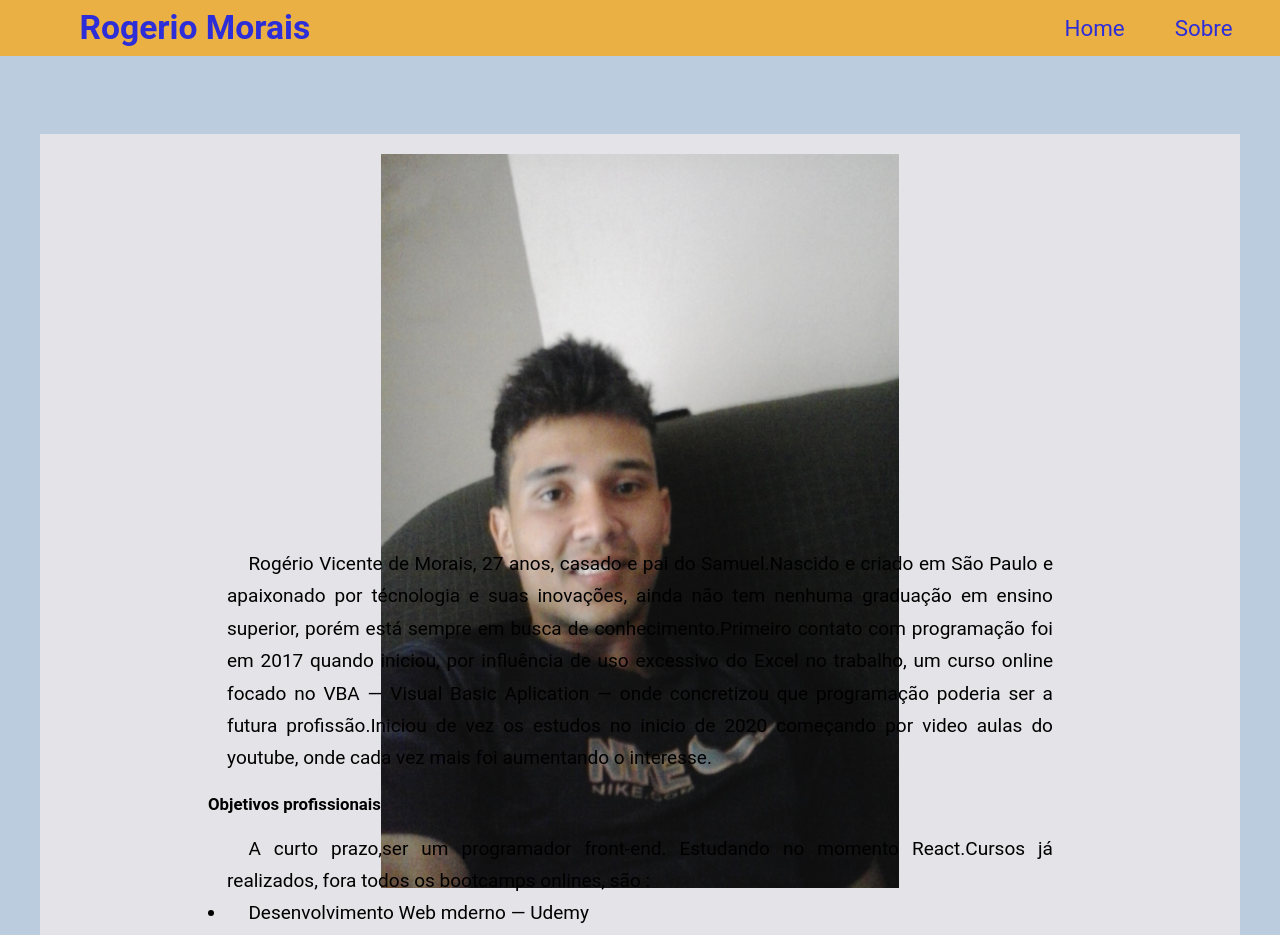
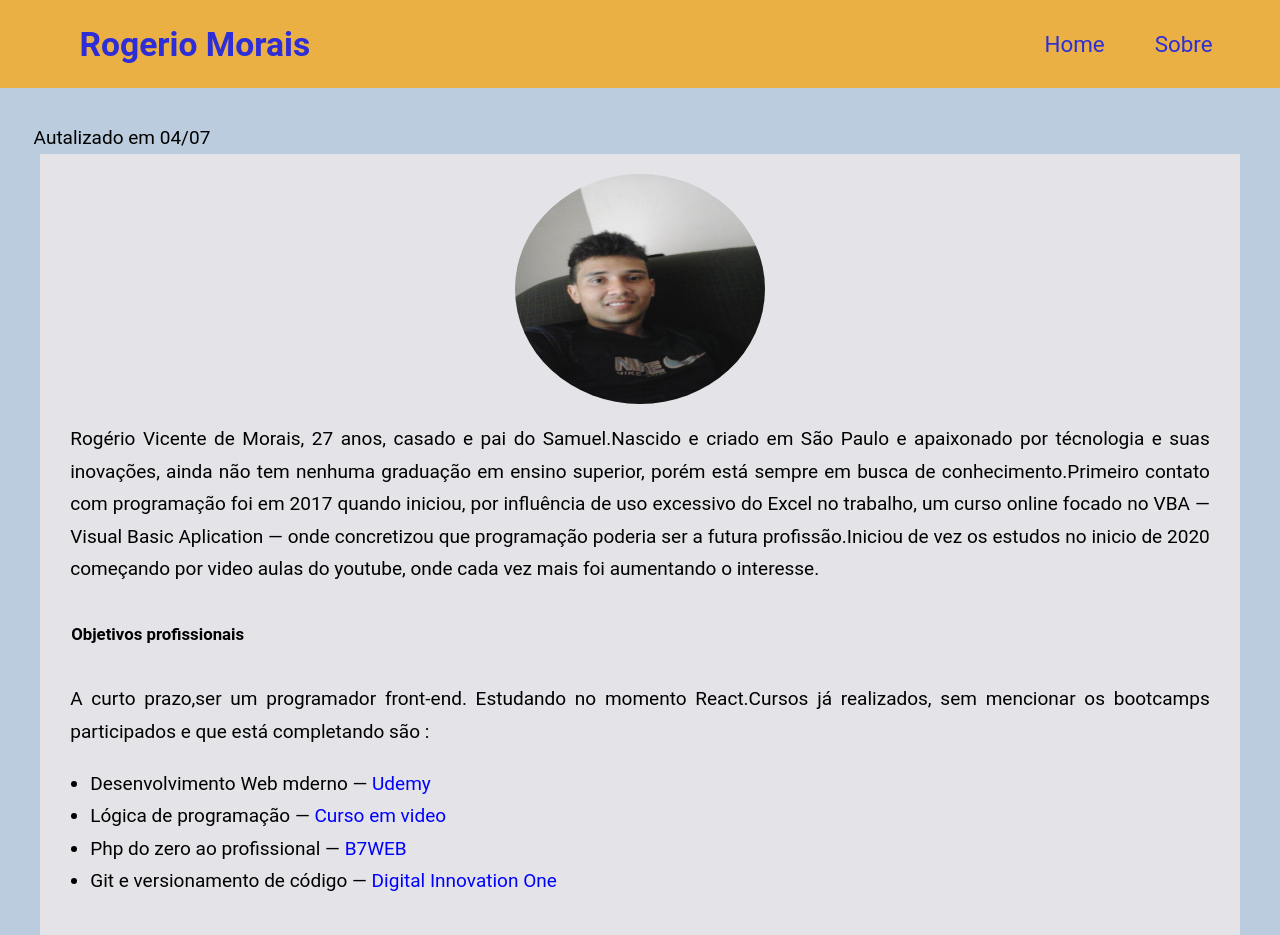
Before and after one commit to RogerioVM/page-personal, a React (Create React App) app in the folder front/: page /Sobre in a window 1280 px wide. Shown: the top 935 px of the page. Built offline with nearby package versions, Linux system fonts and the light colour scheme.

Commit message:
Estilizando página sobre

```diff
--- a/front/src/global.css
+++ b/front/src/global.css
@@ -30,7 +30,6 @@ body {
  .global-component p {
      text-align: justify;
      line-height: 1.7em;
-     text-indent: 2ch;
      font-size: clamp(1.7em, 1em + 2vw, 0.5em);
  }
 
@@ -84,7 +83,7 @@ body {
 }
 
 @media (min-width:0) and (max-width: 475px) {
-       .l-component {
+       .global-component {
         position: absolute;
         width: 100vw;
     }
--- a/front/src/pages/Main/Partials/main.js
+++ b/front/src/pages/Main/Partials/main.js
@@ -41,7 +41,7 @@ return (
         <p>
             Ainda não sei dizer, claro, se há um tempo certo a estar apto a ser um programador.Isso depende
             de uma série de fatores que jamais conseguirei menciona-los.Porém, meu desenvolvimento é
-            como similar a uma gangorra. Sobe, desce, às vezes acho que estou em cima, e outrora parece que vejo tudo
+            similar a uma gangorra. Sobe, desce, às vezes acho que estou em cima, e outrora parece que vejo tudo
             de baixo. Ao mergulhar nesse objetivo, vejo que muitos dos programadores hoje bem sucedidos tiveram a mesma
             dificuldade.Óbvio, não é incomum encontrarmos dificuldades em qualquer ramo da vida e, como em muitas outras áreas,
             muitos acabam desistindo.Respeito a decisão e opinião de cada um, mas assim como em outras situações na minha vida, costumo ser meio teimoso — e encaro isso para muitos casos como uma grande vantagem.
@@ -57,13 +57,13 @@ return (
         <h2  className="main__titles-secondary">Progredindo</h2>
 
         <p>
-        A fim de impulssionar meus conhecimentos de Javascript, decidi adicionar algo de impacto na linguagem. Algo que ao mesmo tempo sendo uma novidade, fosse também uma forma de ajudar no entendimento de Javascript. Foi então que, com dois meses de estudos, me inscrevi na semana Omnistack da <Link onClick={() => window.open('https://rocketseat.com.br/')}>Rocketseat</Link>,evento em que faríamos um projeto do zero com Node, React e React Native. Resultado: também me apaixonei por essa biblioteca — inclusive resolvi subir esse pequeno projeto utilizando o React para fins de prática. Óbvio que algumas partes estavam avançadas para mim, mas mesmo com algumas dificuldades consegui concluir o projeto e aprendi muito com o Diego Fernandez (CTO e pofessor no evento).Estou praticando e estudando dia após dia essa biblioteca, e pretendo me especializar nela usá-la como uma espécie de cartão de visitas no front-end.
+        A fim de impulssionar meus conhecimentos de Javascript, decidi adicionar algo de impacto na linguagem. Algo que ao mesmo tempo sendo uma novidade, fosse também uma forma de ajudar no entendimento de Javascript. Foi então que, com dois meses de estudos, me inscrevi na semana Omnistack da <Link onClick={() => window.open('https://rocketseat.com.br/')}>Rocketseat</Link>,evento em que faríamos um projeto do zero com Node, React e React Native. Resultado: também me apaixonei por essa biblioteca — inclusive resolvi subir esse pequeno projeto utilizando o React para fins de prática. Óbvio que algumas partes estavam avançadas para mim, mas mesmo com algumas dificuldades consegui concluir o projeto e aprendi muito com o Diego Fernandez (CTO e pofessor no evento).Estou praticando e estudando dia após dia essa biblioteca, e pretendo me especializar e usá-la como uma espécie de cartão de visitas no front-end.
         </p>
 
         <h2  className="main__titles-secondary">Mudando para crescer mais</h2>
 
         <p>
-            Ao passar do tempo e estudando em média 3hs por dia, percebi que somente o front-end estava me limitando ao acompanhamento dos procedimentos tornando inevitável a necessidade de conhecimentos, ainda que básicos, no back-end. Já tinha tido a experiência da semana Omnistack com o Node, o que me motivou a estudar mais e aprender o básico deste interpretador.Porém, me indicaram um curso denominado <Link onClick={() => window.open('https://b7web.com.br/php/')}>PHP do zero ao profissional</Link>, e resolvi fazê-lo com o intuito de me especializar em uma linguagem do back-end, e também após muita pesquisa constatei que o curso nos passa desde os principios básicos até ao avançado de desenvolvimento como um todo — ótimo curso por sinal. No momento React e PHP são meu foco para acrescentar e tentar de inicio meu passaporte rumo ao primeiro emprego.Me identifiquei com o curso, acrescentei muito mais conhecimento e ao começar com o PHP, realmente foi quando percebi que não é apenas momento, não é só uma empolgação momentânea, eu realmente levo jeito para programar.O PHP me parece um tanto que amigável, apesar de uma sintaxe totalmente diferente do que até então eu estava mais acostumado.
+            Ao passar do tempo e estudando em média 3hs por dia, percebi que somente o front-end estava me limitando ao acompanhamento dos procedimentos tornando inevitável a necessidade de conhecimentos, ainda que básicos, no back-end. Já tinha tido a experiência da semana Omnistack com o Node, o que me motivou a estudar mais e aprender o básico deste interpretador.Porém, me indicaram um curso denominado <Link onClick={() => window.open('https://b7web.com.br/php/')}>PHP do zero ao profissional</Link>, e resolvi fazê-lo com o intuito de me especializar em uma linguagem do back-end, e também após muita pesquisa constatei que o curso nos passa desde os principios básicos até ao avançado de desenvolvimento como um todo — ótimo curso por sinal. No momento React e PHP são meu foco para acrescentar e tentar de inicio meu passaporte rumo ao primeiro emprego.Me identifiquei com o curso, acrescentei muito mais conhecimento e ao começar com o PHP, realmente foi quando percebi que não é apenas momento, não é só uma empolgação momentânea, eu realmente tenho a paciência e disposição para aprender a programar.O PHP me parece um tanto que amigável, apesar de uma sintaxe totalmente diferente do que até então eu estava mais acostumado.
 
         </p>
 
@@ -72,7 +72,7 @@ return (
         <p>
             É natural que, ingressando em qualquer novidade na vida, tenhamos dúvidas e questões ainda não muito claras em nossas mentes. No meu caso, acredito que não diferente de muitos, o que mais deixa um ponto de interrogação é: Afinal, não tendo um diploma, quando posso realmente dizer se sou ou não um programador? Preciso ter inúmeros projetos no github, de autoria própria e que revolucionem? Bom, por mais que existam conteúdos para nos direcionar e dar dicas sobre dúvidas
             como essas, realmente me pergunto quando ou se já posso me chamar de desenvolvedor. O tão esperado emprego na área serviria como chave para confirmação e passagem direta para a especialização, mas com a concorrência grande e ainda a pouca ( ou talvez nenhuma ) experiência me coloquem em desvantagem.
-            Outra grande dúvida que me deixa um tanto que curioso é a escolha das linguagens para eu aprender.Com tanto conteúdo e tanta informação de fácil acesso, fica complicado para alguém transbordando entusiasmo e disposição escolher a stack certa.Óbviamente sou ciente de que nem o mais renomado desenvolvedor do mundo, com anos de experiência, será um expert em todas as linguagens que existem.Impossível. Por isso que eu tento focar, focar e focar nas que mais me identifico e nas que mais consigo absorver os conceitos.Percebo certos preconceitos entre uma linguagem e outra.Algumas já estão, segundo a opinião de muitos, com os dias contados.É dificil saber, pois as inovações técnologicas crescem num ritmo aluscinante.Com toda a certeza acredito que temos que estar em constante evolução e atualização, mas o que mais tento é manter meu foco nas que estou estudando e ter ao menos uma ou duas, ou o suficiente para me especializar e ingressar no mercado.
+            Outra grande dúvida que me deixa um tanto que curioso é a escolha das linguagens para eu aprender.Com tanto conteúdo e tanta informação de fácil acesso, fica complicado para alguém transbordando de entusiasmo e disposição escolher a stack certa.Óbviamente sou ciente de que nem o mais renomado desenvolvedor do mundo, com anos de experiência, será um expert em todas as linguagens que existem.Impossível. Por isso que eu tento focar, focar e focar nas que mais me identifico e nas que mais consigo absorver os conceitos.Percebo certos preconceitos entre uma linguagem e outra.Algumas já estão, segundo a opinião de muitos, com os dias contados.É dificil saber, pois as inovações técnologicas crescem num ritmo aluscinante.Com toda a certeza acredito que temos que estar em constante evolução e atualização, mas o que mais tento é manter meu foco nas que estou estudando e ter ao menos uma ou duas, ou o suficiente para me especializar e ingressar no mercado.
         </p>
 
         <h2  className="main__titles-secondary">Conclusão</h2>
--- a/front/src/pages/Sobre/index.js
+++ b/front/src/pages/Sobre/index.js
@@ -1,8 +1,10 @@
 import React from 'react';
 import Header from '../Main/Partials/header';
+import { Link } from 'react-router-dom';
 import '../Main/Styles/header.css';
 import '../../global.css';
-import './style.css'
+import './sobre.css';
+import '../Main/Styles/main.css'
 import Footer from '../Main/Partials/footer'
 import Photo from '../assets/photo.jpg'
 
@@ -14,8 +16,10 @@ export default function Sobre() {
         <div className="global-component">
             <Header></Header>
             <main>
+    <div><p>Autalizado em 04/07</p></div>
+
              <div className="main__container center">
-                    <div className="other-photo">
+                    <div className="other-page-photo">
                         <img  src={Photo} alt=""/>
                     </div>
                     <p>
@@ -31,13 +35,36 @@ export default function Sobre() {
                     <h2>Objetivos profissionais</h2>
 
                     <p>
-                        A curto prazo,ser um programador front-end. Estudando no momento React.Cursos já realizados, fora
-                        todos os bootcamps onlines, são :
+                        A curto prazo,ser um programador front-end. Estudando no momento React.Cursos já realizados, sem mencionar
+                        os bootcamps participados e que está completando são :
                         <ul>
-                            <li>Desenvolvimento Web mderno — Udemy</li>
-                            <li>Lógica de programação — Curso em video</li>
-                            <li>Php do zero ao profissional — B7WEB</li>
-                            <li>Git e versionamento de código — Digital Innovation One</li>
+                            <li>Desenvolvimento Web mderno —
+                                <Link
+                                    onClick={() => window.open('https://www.udemy.com/')}
+                                    to="/"> Udemy
+                                </Link>
+                            </li>
+
+                            <li>Lógica de programação —
+                                <Link
+                                    onClick={() => window.open('https://www.youtube.com/user/cursosemvideo')}
+                                    to="/"> Curso em video
+                                </Link>
+                            </li>
+
+                            <li>Php do zero ao profissional —
+                                <Link
+                                    onClick={() => window.open('https://alunos.b7web.com.br/explorar')}
+                                    to="/"> B7WEB
+                                </Link>
+                            </li>
+
+                            <li>Git e versionamento de código —
+                                <Link
+                                    onClick={() => window.open('https://alunos.b7web.com.br/explorar')}
+                                    to="/"> Digital Innovation One
+                                </Link>
+                            </li>
                         </ul>
 
                     </p>
--- /dev/null
+++ b/front/src/pages/Sobre/sobre.css
@@ -0,0 +1,23 @@
+.other-page-photo {
+    margin: 0 auto;
+    padding-bottom: 20px;
+    width: 250px;
+    height: 250px;
+}
+.other-page-photo img {
+    width: 100%;
+    height: 100%;
+    object-fit: fill;
+
+}
+h2,ul {
+    margin: 20px;
+}
+
+
+@media (min-width: 0) and (max-width: 400px){
+    .other-page-photo {
+        width: 100%;
+        height: 100%;
+    }
+}
--- a/front/src/pages/Sobre/style.css
+++ /dev/null
@@ -1,20 +0,0 @@
-.other-photo {
-    display: grid;
-    grid-template-columns: repeat(auto-fit, minmax(200px, 1fr));
-    object-fit: fill;
-    margin: 4em auto;
-    width: 60%;
-    height: 350px;
-}
-
-.other-photo img {
-    margin-bottom: 2em;
-    display: flex;
-    justify-content: center;
-    width: 100%;
-    height: 100%;
-    border-radius: 0;
-}
-.center {
-    padding: 0 15em;
-}
```
Also changed, not shown: 17 other files (tests, documents, lock files or other folders).
